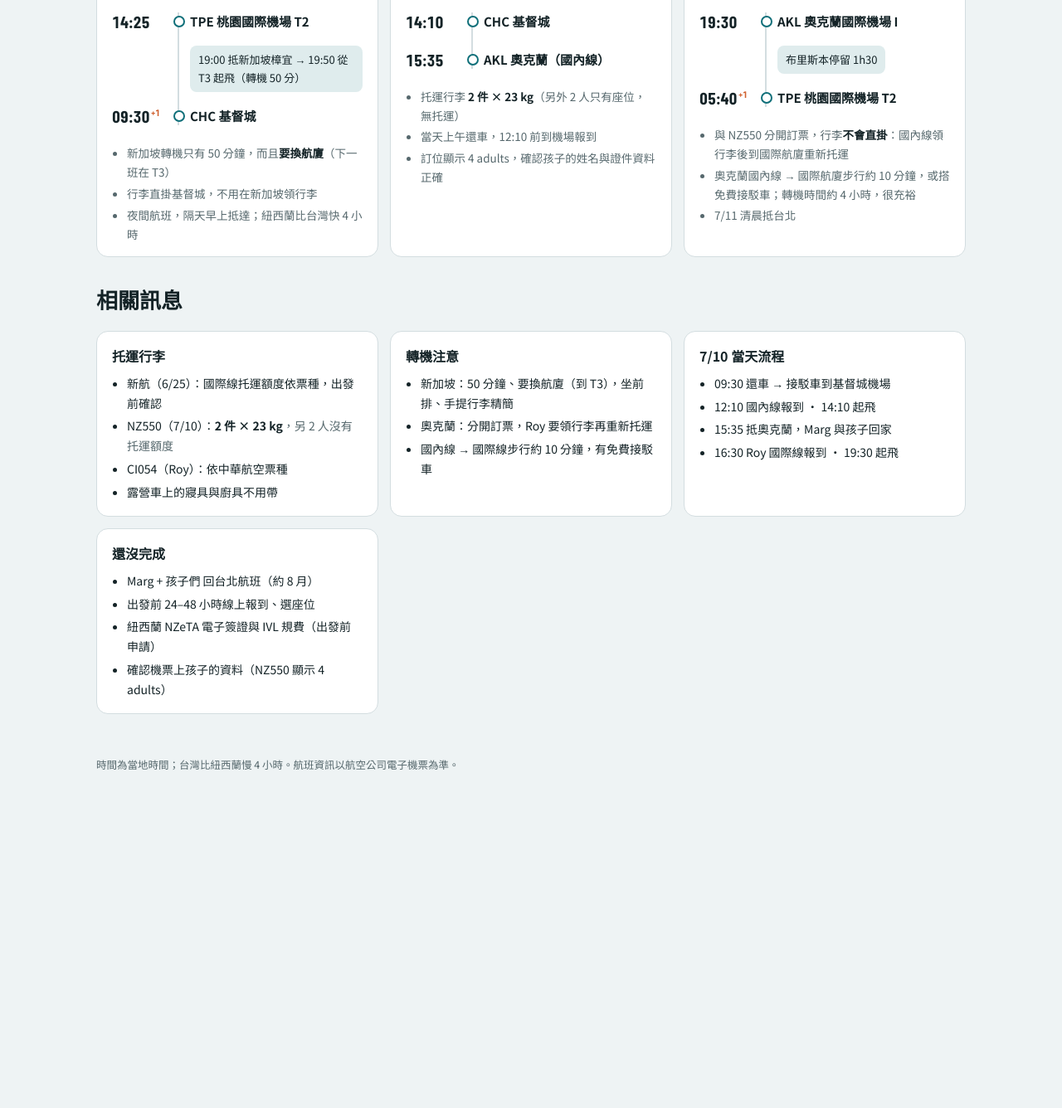
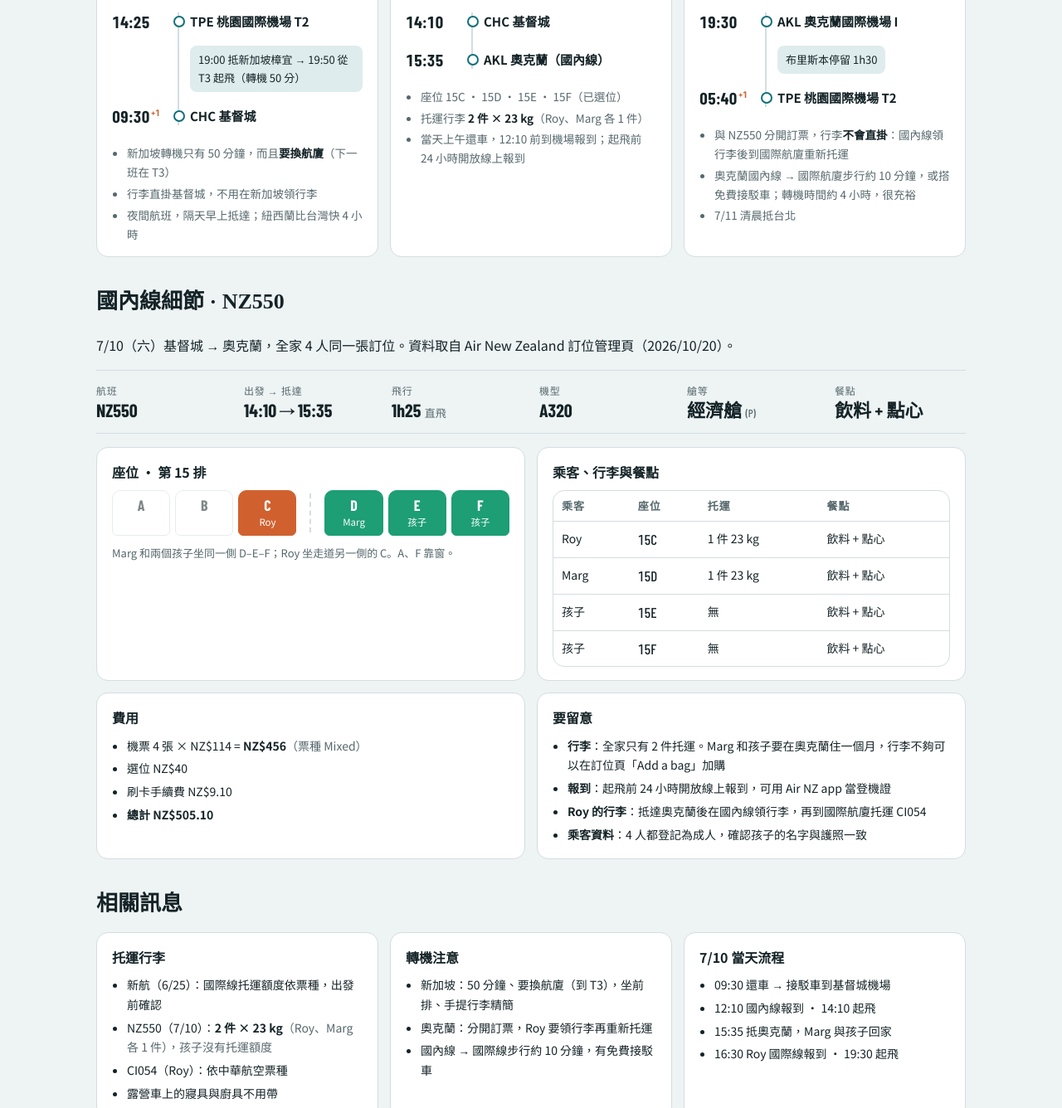
Before and after one commit to donkeyjunior-sketch/nz-trip-2027, a plain HTML site: page flights.html in a window 1280 px wide. Shown: the part 1080-2416 px from the top of the page at 83% size. Before the commit the page ends 2073 px from the top, so only its background shows below. Drawn offline with nearby package versions, Linux system fonts and the light colour scheme.

Commit message:
Flights: add NZ550 domestic flight details (seats, bags, meals, fare)

```diff
--- a/flights.html
+++ b/flights.html
@@ -215,6 +215,23 @@ footer li span { color: var(--fg); }
 .icard ul{margin:0;padding-left:18px;font-size:14px;display:grid;gap:4px}
 .icard li span{color:var(--muted)}
 .tablebox table{min-width:640px}
+.dspec{display:grid;grid-template-columns:repeat(auto-fit,minmax(130px,1fr));gap:12px 20px;margin:0 0 16px;padding:14px 0;border-top:1px solid var(--line);border-bottom:1px solid var(--line)}
+.dspec div{display:flex;flex-direction:column}
+.dspec dt{font-size:12px;color:var(--muted);letter-spacing:.06em}
+.dspec dd{margin:0;font-family:var(--data);font-size:22px;font-weight:700;line-height:1.2}
+.dspec dd small{font-size:13px;font-weight:500;color:var(--muted)}
+.dgrid{display:grid;grid-template-columns:repeat(auto-fit,minmax(min(100%,420px),1fr));gap:14px}
+.seatrow{display:grid;grid-template-columns:repeat(3,1fr) 22px repeat(3,1fr);gap:6px;margin:6px 0 10px}
+.seat{border-radius:10px 10px 6px 6px;border:1.5px solid var(--line);padding:8px 2px 6px;text-align:center;display:flex;flex-direction:column;gap:2px;min-width:0}
+.seat b{font-family:var(--data);font-size:18px;line-height:1}
+.seat span{font-size:11.5px;color:var(--muted);white-space:nowrap;overflow:hidden;text-overflow:ellipsis}
+.seat.fam{background:#1D9E75;border-color:#1D9E75;color:#fff}.seat.fam span{color:#fff}
+.seat.roy{background:#d0612f;border-color:#d0612f;color:#fff}.seat.roy span{color:#fff}
+.seat.empty{opacity:.55}
+.aisle{border-left:2px dashed var(--line);margin:4px auto;width:0}
+.snote{font-size:13px;color:var(--muted);margin:0}
+.tablebox.dt table{min-width:0;font-size:14px}
+.tablebox.dt th,.tablebox.dt td{padding:7px 10px}
 </style></head><body><nav class="tabs" aria-label="頁面"><div class="wrap"><a href="./">行程</a><a href="flights.html" aria-current="page">航班</a><a href="motorhome.html">露營車</a><a href="drone.html">空拍機</a></div></nav>
 <div class="wrap">
   <header class="hero2">
@@ -261,7 +278,7 @@ footer li span { color: var(--fg); }
 
     <li><span class="tm num">15:35</span><div><b>AKL 奧克蘭（國內線）</b></div></li>
   </ol>
-  <ul class="fnotes"><li>托運行李 <b>2 件 × 23 kg</b>（另外 2 人只有座位，無托運）</li><li>當天上午還車，12:10 前到機場報到</li><li>訂位顯示 4 adults，確認孩子的姓名與證件資料正確</li></ul>
+  <ul class="fnotes"><li>座位 15C · 15D · 15E · 15F（已選位）</li><li>托運行李 <b>2 件 × 23 kg</b>（Roy、Marg 各 1 件）</li><li>當天上午還車，12:10 前到機場報到；起飛前 24 小時開放線上報到</li></ul>
 </article><article class="fcard">
   <header><span class="fno">航班 3</span><span class="who roy">Roy</span><span class="fdate">7/10（六）</span></header>
   <p class="carrier">中華航空 CI054 · Airbus A350-900 · <span class="num">14h10，經布里斯本停留 1h30</span></p>
@@ -274,12 +291,63 @@ footer li span { color: var(--fg); }
 </article></div>
   </section>
 
+
+  <section class="sec" id="nz550">
+    <h2>國內線細節 · NZ550</h2>
+    <p class="lede2">7/10（六）基督城 → 奧克蘭，全家 4 人同一張訂位。資料取自 Air New Zealand 訂位管理頁（2026/10/20）。</p>
+    <dl class="dspec">
+      <div><dt>航班</dt><dd>NZ550</dd></div>
+      <div><dt>出發 → 抵達</dt><dd>14:10 → 15:35</dd></div>
+      <div><dt>飛行</dt><dd>1h25 <small>直飛</small></dd></div>
+      <div><dt>機型</dt><dd>A320</dd></div>
+      <div><dt>艙等</dt><dd>經濟艙 <small>(P)</small></dd></div>
+      <div><dt>餐點</dt><dd>飲料 + 點心</dd></div>
+    </dl>
+    <div class="dgrid">
+      <div class="icard">
+        <h3>座位 · 第 15 排</h3>
+        <div class="seatrow" role="img" aria-label="第 15 排座位：C 走道 Roy；走道另一側 D 走道 Marg、E 中間孩子、F 靠窗孩子">
+          <div class="seat empty"><b>A</b><span>&nbsp;</span></div>
+          <div class="seat empty"><b>B</b><span>&nbsp;</span></div>
+          <div class="seat roy"><b>C</b><span>Roy</span></div>
+          <div class="aisle" aria-hidden="true"></div>
+          <div class="seat fam"><b>D</b><span>Marg</span></div>
+          <div class="seat fam"><b>E</b><span>孩子</span></div>
+          <div class="seat fam"><b>F</b><span>孩子</span></div>
+        </div>
+        <p class="snote">Marg 和兩個孩子坐同一側 D–E–F；Roy 坐走道另一側的 C。A、F 靠窗。</p>
+      </div>
+      <div class="icard">
+        <h3>乘客、行李與餐點</h3>
+        <div class="tablebox dt"><table>
+          <thead><tr><th>乘客</th><th>座位</th><th>托運</th><th>餐點</th></tr></thead>
+          <tbody>
+            <tr><td>Roy</td><td class="num">15C</td><td>1 件 23 kg</td><td>飲料 + 點心</td></tr>
+            <tr><td>Marg</td><td class="num">15D</td><td>1 件 23 kg</td><td>飲料 + 點心</td></tr>
+            <tr><td>孩子</td><td class="num">15E</td><td>無</td><td>飲料 + 點心</td></tr>
+            <tr><td>孩子</td><td class="num">15F</td><td>無</td><td>飲料 + 點心</td></tr>
+          </tbody>
+        </table></div>
+      </div>
+      <div class="icard"><h3>費用</h3><ul>
+        <li>機票 4 張 × NZ$114 = <b>NZ$456</b><span>（票種 Mixed）</span></li>
+        <li>選位 NZ$40</li>
+        <li>刷卡手續費 NZ$9.10</li>
+        <li><b>總計 NZ$505.10</b></li></ul></div>
+      <div class="icard"><h3>要留意</h3><ul>
+        <li><b>行李</b>：全家只有 2 件托運。Marg 和孩子要在奧克蘭住一個月，行李不夠可以在訂位頁「Add a bag」加購</li>
+        <li><b>報到</b>：起飛前 24 小時開放線上報到，可用 Air NZ app 當登機證</li>
+        <li><b>Roy 的行李</b>：抵達奧克蘭後在國內線領行李，再到國際航廈托運 CI054</li>
+        <li><b>乘客資料</b>：4 人都登記為成人，確認孩子的名字與護照一致</li></ul></div>
+    </div>
+  </section>
+
   <section class="sec">
     <h2>相關訊息</h2>
     <div class="info">
       <div class="icard"><h3>托運行李</h3><ul>
         <li>新航（6/25）：國際線托運額度依票種，出發前確認</li>
-        <li>NZ550（7/10）：<b>2 件 × 23 kg</b><span>，另 2 人沒有托運額度</span></li>
+        <li>NZ550（7/10）：<b>2 件 × 23 kg</b><span>（Roy、Marg 各 1 件），孩子沒有托運額度</span></li>
         <li>CI054（Roy）：依中華航空票種</li>
         <li>露營車上的寢具與廚具不用帶</li></ul></div>
       <div class="icard"><h3>轉機注意</h3><ul>
```
